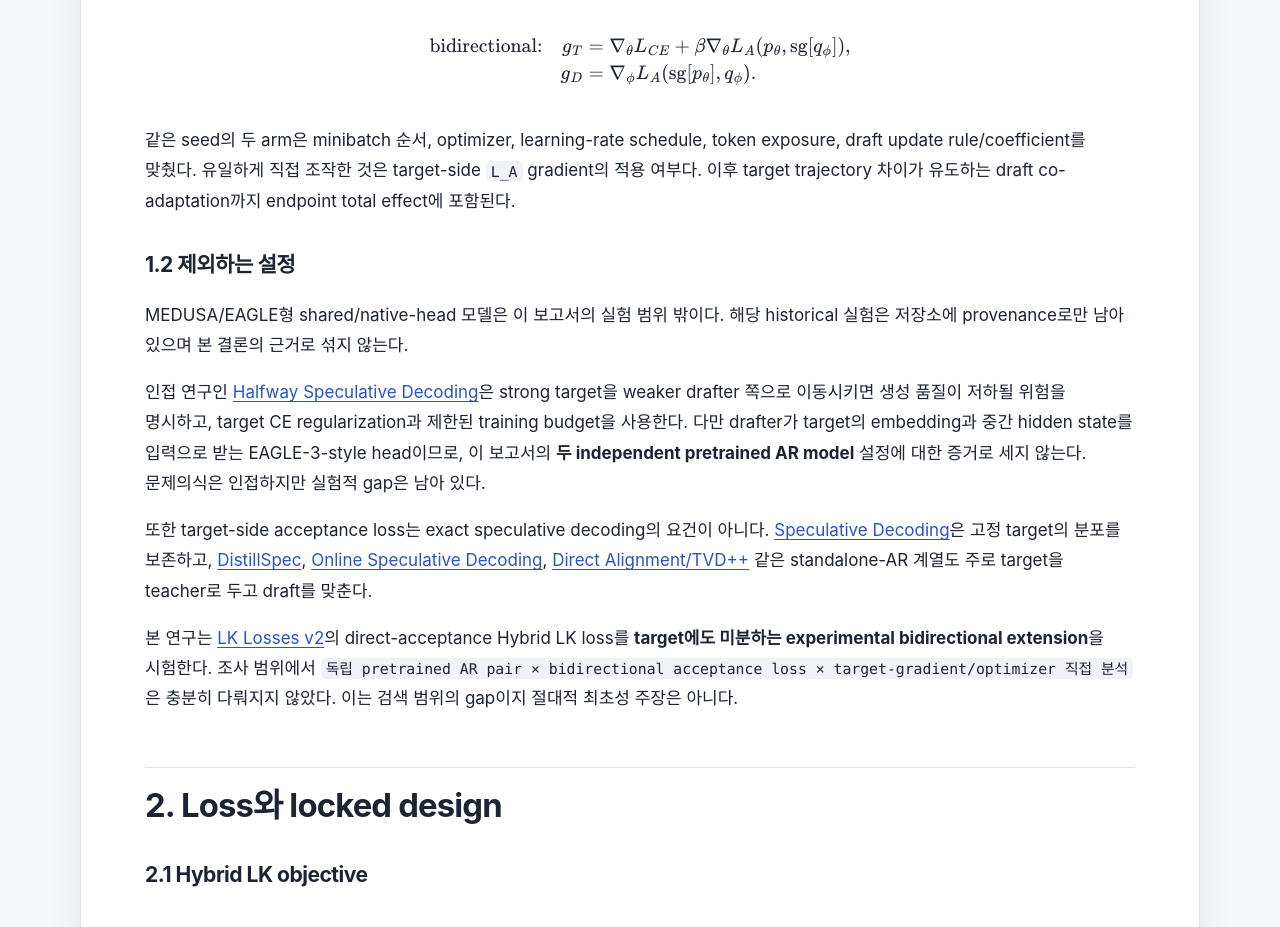
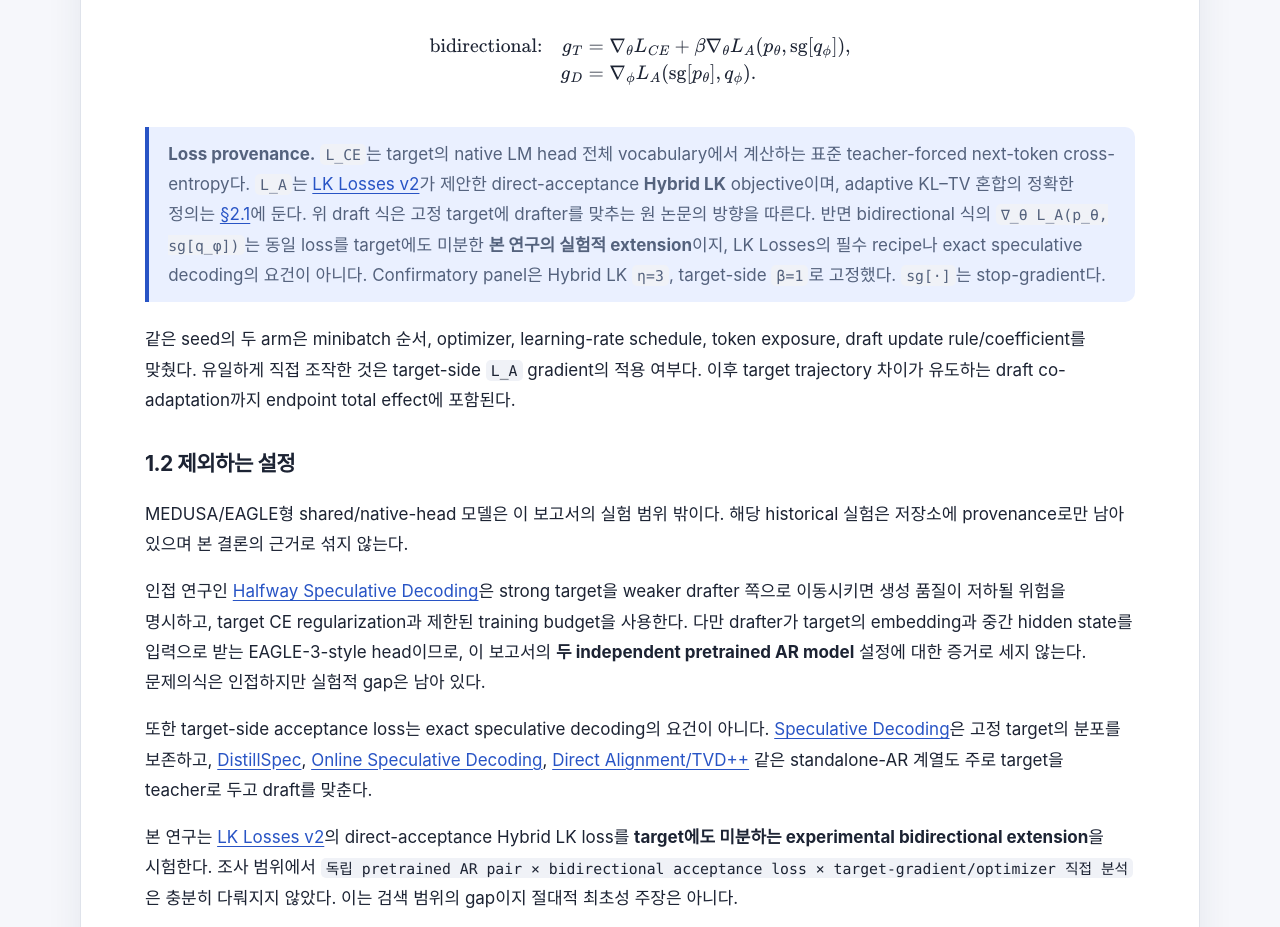
Before and after one commit to Bluear7878/specdec-joint-report, a plain HTML site: page index.html in a window 1280 px wide. Shown: the part 3711-4638 px from the top of the page. Drawn offline with nearby package versions, Linux system fonts and the light colour scheme.

Commit message:
Add loss provenance references

```diff
--- a/index.html
+++ b/index.html
@@ -353,6 +353,18 @@ g_T &= \nabla_\theta L_{CE}
 g_D &= \nabla_\phi L_A(\operatorname{sg}[p_\theta],q_\phi).
 \end{aligned}
 \]</div>
+<blockquote>
+<p><strong>Loss provenance.</strong> <code>L_CE</code>는 target의 native LM head 전체 vocabulary에서 계산하는
+표준 teacher-forced next-token cross-entropy다. <code>L_A</code>는
+<a href="https://arxiv.org/html/2602.23881">LK Losses v2</a>가 제안한 direct-acceptance
+<strong>Hybrid LK</strong> objective이며, adaptive KL–TV 혼합의 정확한 정의는
+<a href="#21-hybrid-lk-objective">§2.1</a>에 둔다. 위 draft 식은 고정 target에 drafter를
+맞추는 원 논문의 방향을 따른다. 반면 bidirectional 식의
+<code>∇_θ L_A(p_θ, sg[q_φ])</code>는 동일 loss를 target에도 미분한 <strong>본 연구의 실험적
+extension</strong>이지, LK Losses의 필수 recipe나 exact speculative decoding의 요건이
+아니다. Confirmatory panel은 Hybrid LK <code>η=3</code>, target-side <code>β=1</code>로 고정했다.
+<code>sg[·]</code>는 stop-gradient다.</p>
+</blockquote>
 <p>같은 seed의 두 arm은 minibatch 순서, optimizer, learning-rate schedule, token exposure,
 draft update rule/coefficient를 맞췄다. 유일하게 직접 조작한 것은 target-side <code>L_A</code>
 gradient의 적용 여부다. 이후 target trajectory 차이가 유도하는 draft co-adaptation까지
```
